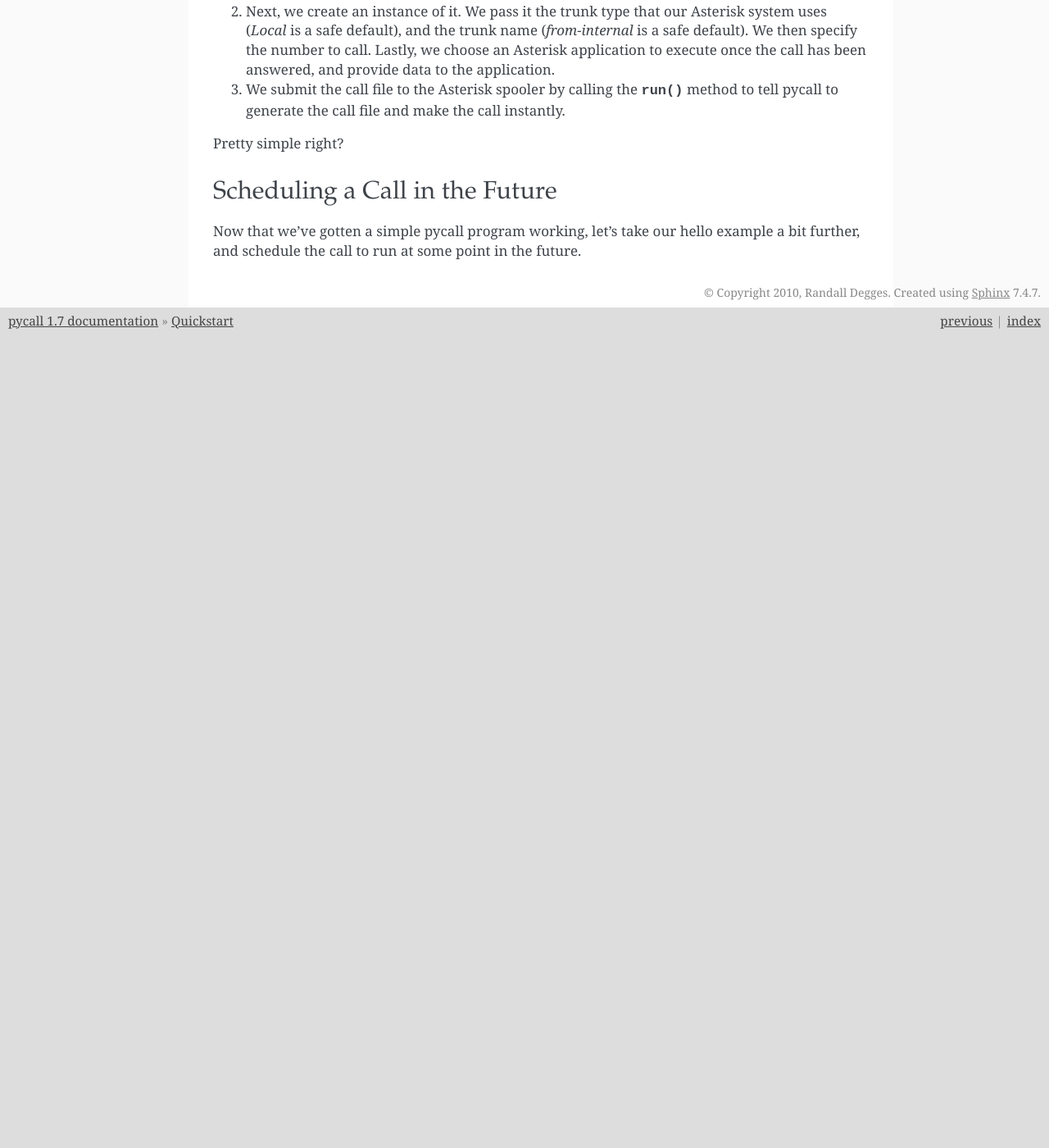
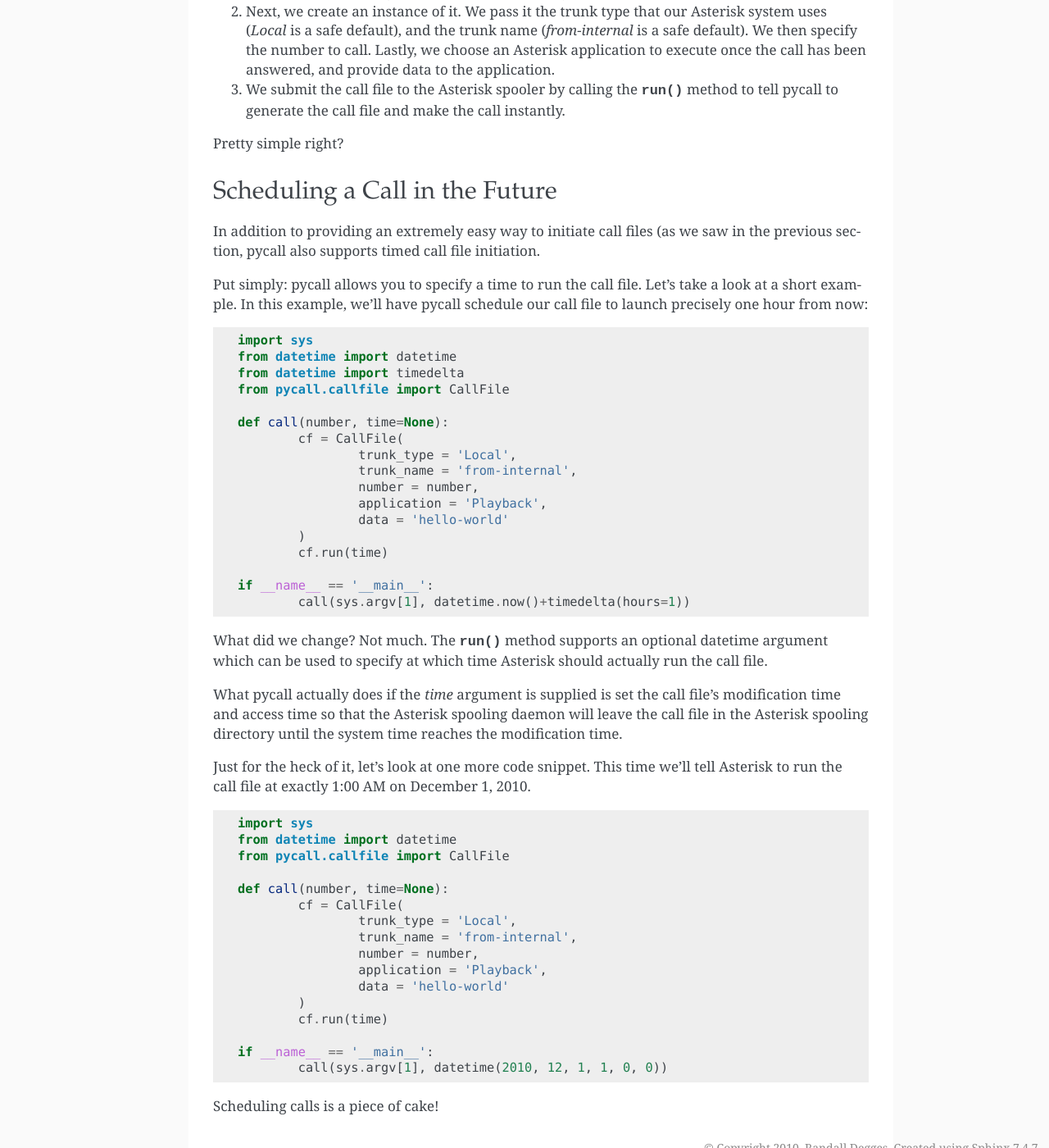
Before and after one commit to rdegges/pycall, a Sphinx documentation site: the page built from docs/quickstart.rst, in a window 1280 px wide and 1400 px high, scrolled down 1178 px. Shown: the whole window at 82% size. Built offline with Sphinx 7.4.7, drawn with Linux system fonts in a browser that asks for light colours; pages that are not in the unit, such as notebooks, are missing from menus; before the commit the page ends 1585 px from its top, so only the background shows below that.

Commit message:
Adding the `Scheduling a Call in the Future` section.
It contains two code snippets, and decent documentation explaining how pycall
allows you to specify when you want Asterisk to run your call files using
python's native datetime library.

```diff
--- a/docs/quickstart.rst
+++ b/docs/quickstart.rst
@@ -75,6 +75,58 @@ Pretty simple right?
 Scheduling a Call in the Future
 -------------------------------
 
-Now that we've gotten a simple pycall program working, let's take our hello
-example a bit further, and schedule the call to run at some point in the
-future.
+In addition to providing an extremely easy way to initiate call files (as we
+saw in the previous section, pycall also supports timed call file initiation.
+
+Put simply: pycall allows you to specify a time to run the call file. Let's
+take a look at a short example. In this example, we'll have pycall schedule our
+call file to launch precisely one hour from now: ::
+
+	import sys
+	from datetime import datetime
+	from datetime import timedelta
+	from pycall.callfile import CallFile
+
+	def call(number, time=None):
+		cf = CallFile(
+			trunk_type = 'Local',
+			trunk_name = 'from-internal',
+			number = number,
+			application = 'Playback',
+			data = 'hello-world'
+		)
+		cf.run(time)
+
+	if __name__ == '__main__':
+		call(sys.argv[1], datetime.now()+timedelta(hours=1))
+
+What did we change? Not much. The :meth:`~callfile.CallFile.run` method
+supports an optional datetime argument which can be used to specify at which
+time Asterisk should actually run the call file.
+
+What pycall actually does if the *time* argument is supplied is set the call
+file's modification time and access time so that the Asterisk spooling daemon
+will leave the call file in the Asterisk spooling directory until the system
+time reaches the modification time.
+
+Just for the heck of it, let's look at one more code snippet. This time we'll
+tell Asterisk to run the call file at exactly 1:00 AM on December 1, 2010. ::
+
+	import sys
+	from datetime import datetime
+	from pycall.callfile import CallFile
+
+	def call(number, time=None):
+		cf = CallFile(
+			trunk_type = 'Local',
+			trunk_name = 'from-internal',
+			number = number,
+			application = 'Playback',
+			data = 'hello-world'
+		)
+		cf.run(time)
+
+	if __name__ == '__main__':
+		call(sys.argv[1], datetime(2010, 12, 1, 1, 0, 0))
+
+Scheduling calls is a piece of cake!
```
